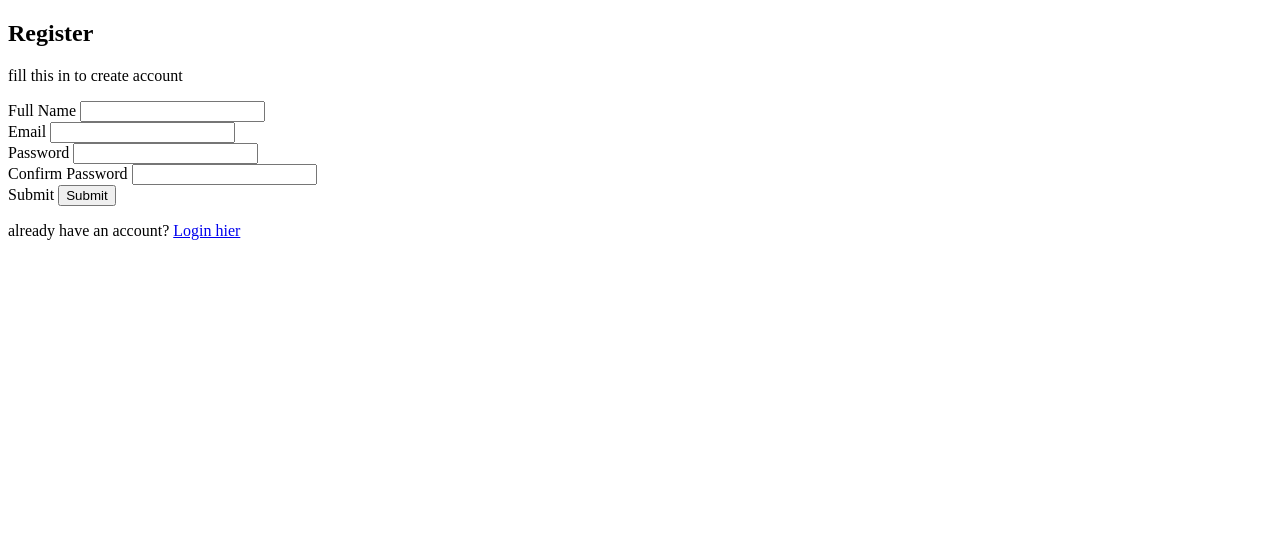
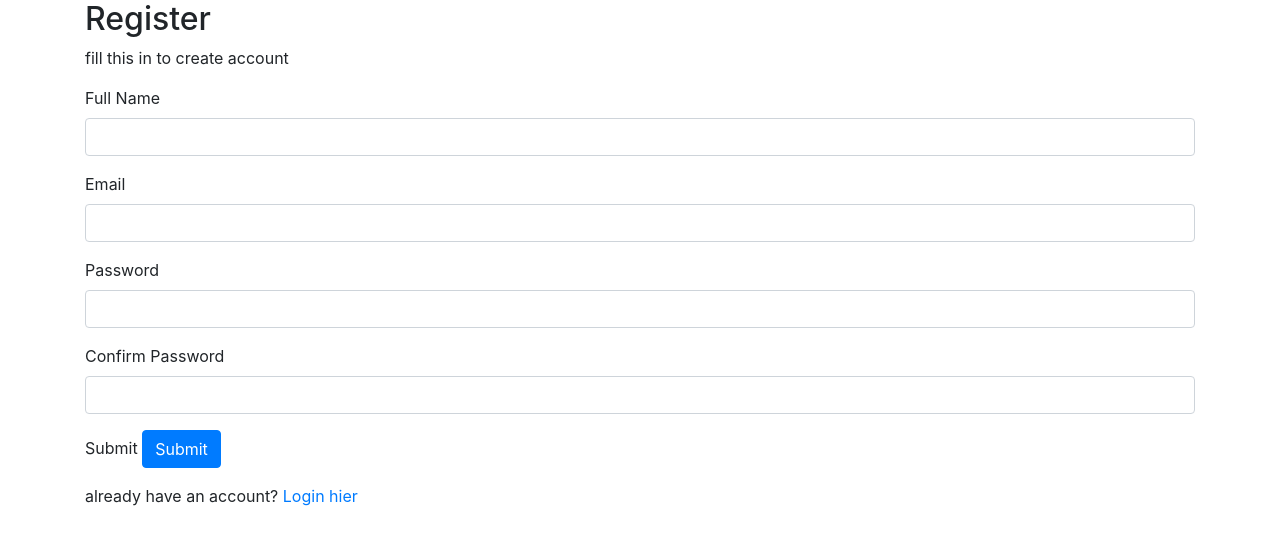
Before and after one commit to CSPR07/FullStacksProject, a PHP site: page /register.php in a window 1280 px wide. Shown: the top 545 px of the page. Run offline with PHP 8.4, Linux system fonts and the light colour scheme.

Commit message:
register page css file added

```diff
--- a/login.php
+++ b/login.php
@@ -6,8 +6,8 @@ require_once "session.php";
 $error = '';
 if ($_SERVER["REQUEST_METHOD"] == "POST" && isset($_POST['submit'])){
 
-    $email = trim($_POST["email"]);
-    $password = trim($_POST["password"]);
+    $email = trim($_POST['email']);
+    $password = trim($_POST['password']);
 
     if (empty($email)){
         $error .= '<p class="error">Email alsjeblieft invullen</p>';
@@ -60,7 +60,7 @@ if ($_SERVER["REQUEST_METHOD"] == "POST" && isset($_POST['submit'])){
                     <input type="email" name="email" class="form-control" required>
                 </div>
                 <div class="form-group">
-                    <label>Wachtwoord</label>
+                    <label>Password</label>
                     <input type="password" name="password" class="form-control" required>
                 </div>
                 <div class="form-group">
--- a/register.php
+++ b/register.php
@@ -55,7 +55,7 @@ if ($_SERVER["REQUEST_METHOD"] == "POST" && isset($_POST['submit'])) {
 <head>
     <meta charset="UTF-8">
     <title>signUp</title>
-    <link rel="stylesheet" href="https://fonts.googleapis.com/css2?family=Montserrat:wght@300&display=swap">
+    <link rel="stylesheet" href="https://stackpath.bootstrapcdn.com/bootstrap/4.4.1/css/bootstrap.min.css">
 </head>
 <body>
 
```
